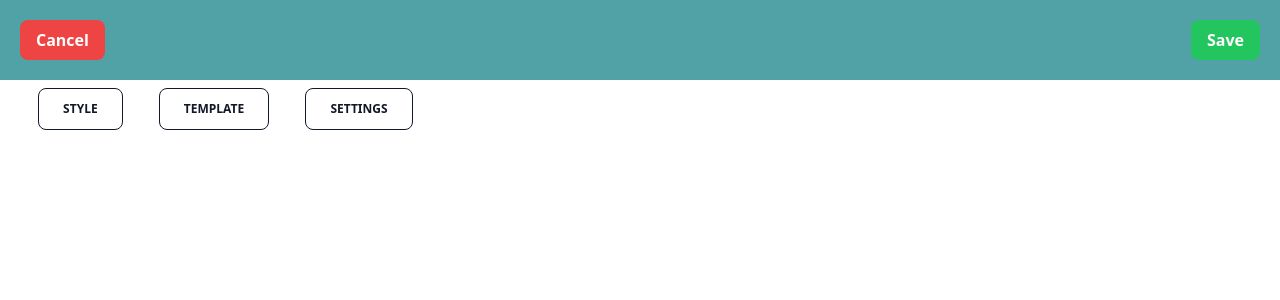
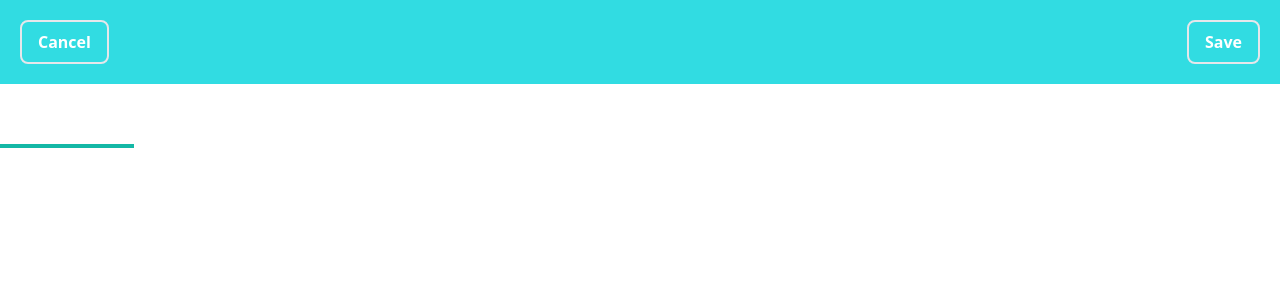
Before and after one commit to Manishsaily/visionVerse-Project, a Next.js app: page /template in a window 1280 px wide. Shown: the top 300 px of the page. Built offline with nearby package versions, Linux system fonts and the light colour scheme.

Commit message:
updated navbar

```diff
--- a/src/app/components/NavBar.jsx
+++ b/src/app/components/NavBar.jsx
@@ -1,58 +1,65 @@
 
 import Link from 'next/link';
+import { useState } from "react";
 
+const tabsData = [
+  {
+    label: "Style",
+    links: "/style"
 
+  },
+  {
+    label: "Template",
+    links: "/template"
+  },
+  {
+    label: "Setting",
+    links: "/setting"
+  },
+
+];
 
 const NavBar = () => {
 
+  const [activeTabIndex, setActiveTabIndex] = useState(0);
 
   return (
 
     <div>
-      <div className="flex justify-between items-center bg-[#50A2A7] p-5">
+      <div className="flex justify-between items-center bg-[#31dce2] p-5">
         <Link href = "/">
         <button
-          className="bg-red-500 hover:bg-red-700 text-white font-bold py-2 px-4 rounded-lg"
+          className="border-solid border-2 hover:bg-red-700 text-white font-bold py-2 px-4 rounded-lg"
         >
         Cancel
         </button>
         </Link>
 
         <button
-          className="bg-green-500 hover:bg-green-700 text-white font-bold py-2 px-4 rounded-lg"
-        //   onClick={() => handleNavigation('')}
+          className="border-solid border-2 hover:bg-green-700 text-white font-bold py-2 px-4 rounded-lg"
         >
           Save
         </button>
       </div>
-      <ul className="flex justify-around w-1/3 p-2 mx-3">
-          <li className="flex">
-            <Link href ="/style">
-              <button
-              className="align-middle select-none font-sans font-bold text-center uppercase transition-all disabled:opacity-50 disabled:shadow-none disabled:pointer-events-none text-xs py-3 px-6 rounded-lg border border-gray-900 text-gray-900 hover:opacity-75 focus:ring focus:ring-gray-300 active:opacity-[0.85]"
-              >Style
-              </button>
-            </Link>
-          </li>
-          <li className="flex">
-            <Link href ="/template">
-              <button
-              className="align-middle select-none font-sans font-bold text-center uppercase transition-all disabled:opacity-50 disabled:shadow-none disabled:pointer-events-none text-xs py-3 px-6 rounded-lg border border-gray-900 text-gray-900 hover:opacity-75 focus:ring focus:ring-gray-300 active:opacity-[0.85]"
-              >
-              Template
-              </button>
-            </Link>
-          </li>
-          <li className="flex">
-            <Link href ="/setting">
-              <button
-              className="align-middle select-none font-sans font-bold text-center uppercase transition-all disabled:opacity-50 disabled:shadow-none disabled:pointer-events-none text-xs py-3 px-6 rounded-lg border border-gray-900 text-gray-900 hover:opacity-75 focus:ring focus:ring-gray-300 active:opacity-[0.85]"
-              >
-              Settings
-              </button>
-            </Link>
-          </li>
-      </ul>
+
+      <div className="flex justify-start ">
+        <div className="flex space-x-3 w-1/3">
+          {/* Loop through tab data and render button each button */}
+          {tabsData.map((tab, index) => {
+            return (
+              //changes the link for the tabs
+              <Link href ={tab.links} key={index} className="w-full">
+                <button key={index} className={`w-full py-4 text-lg border-b-4 transition-colors duration-300
+                ${index === activeTabIndex ? "border-teal-500" : "border-transparent hover:border-gray-200"}`}
+                // Change the active tab on click.
+                onClick={() => setActiveTabIndex(index)} >
+                  {tab.label}
+                </button>
+              </Link>
+              );
+            })}
+        </div>
+       </div>
     </div>
   );
 }
```
